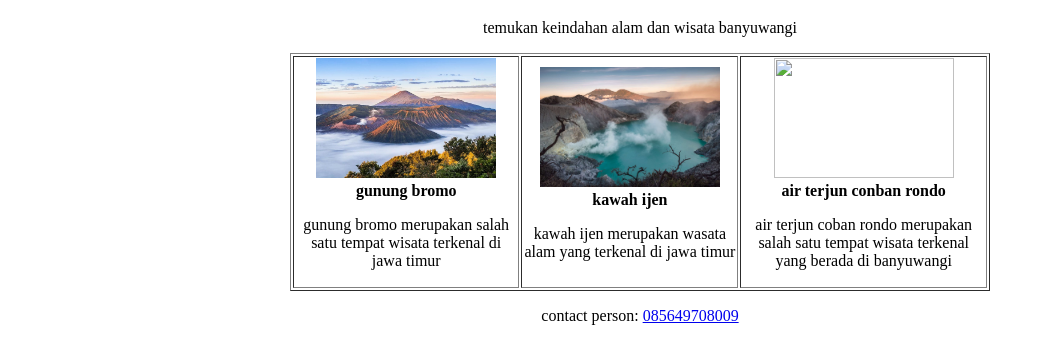
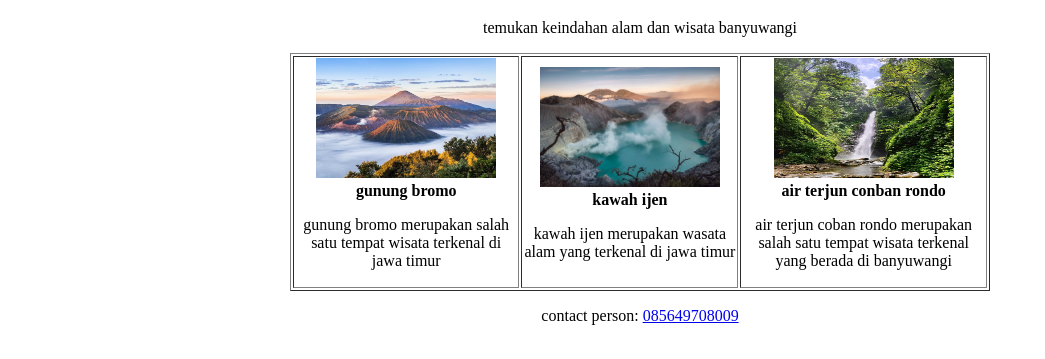
Before and after one commit to Nenieka/prawisata, a plain HTML site: page index2.html in a window 1280 px wide. Shown: the part 351-710 px from the top of the page, without its empty margins (0-1045 px from the left). Drawn offline with Linux system fonts and the light colour scheme; the site is published under a folder, as on GitHub Pages, so addresses that start at the root find nothing.

Commit message:
Update index2.html

```diff
--- a/index2.html
+++ b/index2.html
@@ -50,7 +50,7 @@
             </p>
         </td>
         <td>
-            <img src="/1-Pesona-Air-Terjun-Mandin-Mangapan-Surganya-wisata-di-Desa-Paramasan-Atas-Kecamatan-Paramasan-Kalimantan-Selatan.jpg" width="180" height="120"> <br>
+            <img src="1-Pesona-Air-Terjun-Mandin-Mangapan-Surganya-wisata-di-Desa-Paramasan-Atas-Kecamatan-Paramasan-Kalimantan-Selatan.jpg" width="180" height="120"> <br>
             <b>air terjun conban rondo </b>
             <p>
                 air terjun coban rondo merupakan salah satu tempat wisata terkenal yang berada di banyuwangi
```
